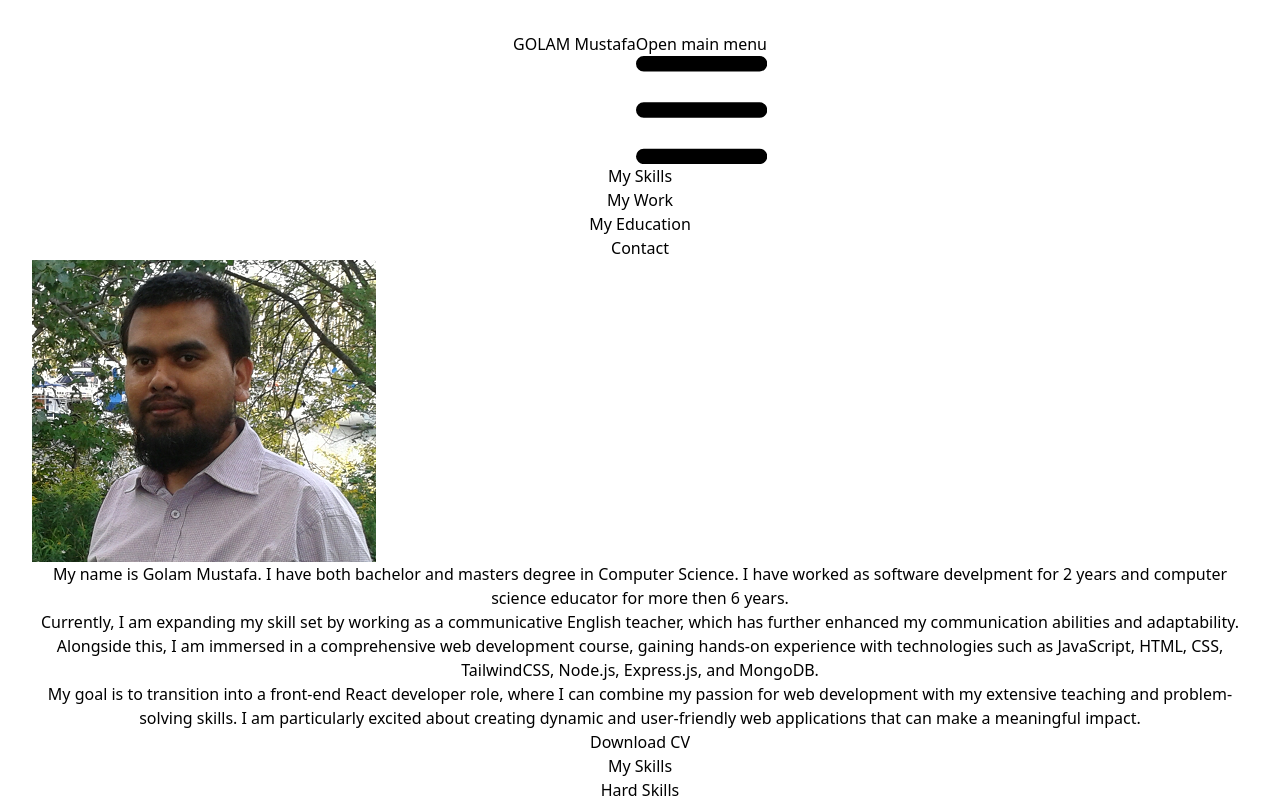
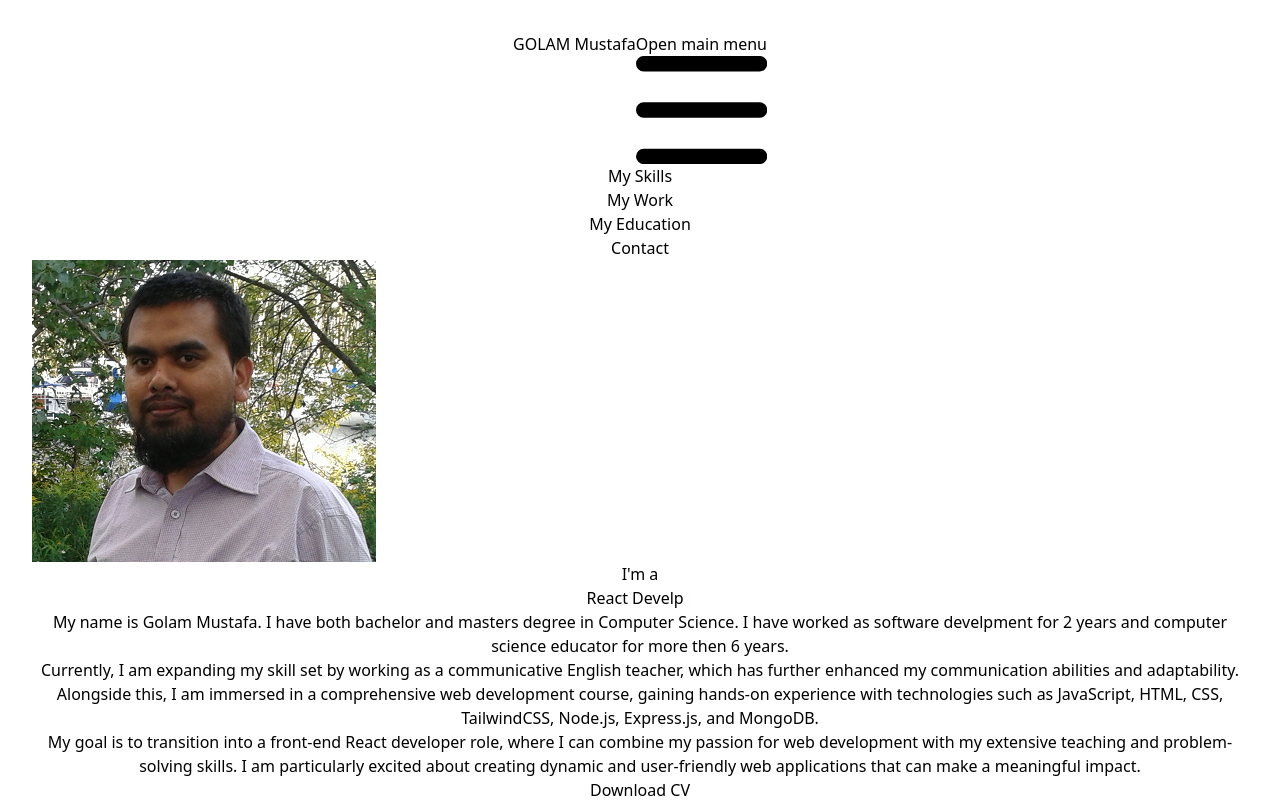
Before and after one commit to masudsw/myprofile, a React (Vite) app: page / in a window 1280 px wide. Shown: the top 800 px of the page. Built offline with nearby package versions, Linux system fonts and the light colour scheme.

Commit message:
type writer effect added

```diff
--- a/package.json
+++ b/package.json
@@ -12,7 +12,8 @@
   "dependencies": {
     "react": "^18.3.1",
     "react-dom": "^18.3.1",
-    "react-icons": "^5.2.1"
+    "react-icons": "^5.2.1",
+    "typewriter-effect": "^2.21.0"
   },
   "devDependencies": {
     "@types/react": "^18.3.3",
--- a/src/App.jsx
+++ b/src/App.jsx
@@ -7,7 +7,7 @@ import english_profeciency from '../src/assets/english_profeciency.png'
 import problem_solving from '../src/assets/problem_solving.jpg'
 import team_work from '../src/assets/team_work.webp'
 
-
+import Typewriter from "typewriter-effect";
 import { FaHtml5 } from 'react-icons/fa'
 import { IoLogoCss3 } from 'react-icons/io'
 import { RiTailwindCssFill } from 'react-icons/ri'
@@ -60,6 +60,22 @@ function App() {
         <div className='lg:flex md:flex  mx-auto py-12'>
           <div className='lg:w-1/3 pb-8 mx-auto'>
             <img src={myImage} alt="" />
+            <div className='text-3xl'>
+            <h1 className='text-orange-800 font-extrabold'>I'm a</h1>
+            <span className='text-orange-800 font-bold'>
+            <Typewriter
+              options={{
+                strings: ['Web Developer','React Develper', 'Computer Science Educator'],
+                autoStart: true,
+                loop: true,
+              }}
+            />
+
+            </span>
+
+
+            </div>
+
           </div>
           <div className='text-2xl pl-8  font-bold lg:w-2/3'>
 
@@ -173,7 +189,7 @@ function App() {
           </div>
           <div class="max-w-sm bg-white border border-gray-200 rounded-lg shadow dark:bg-gray-800 dark:border-gray-700">
             <div className='h-48 overflow-hidden'>
-              <img class="rounded-t-lg h-full"  src="../src/assets/tourism_management.jpg" alt="" />
+              <img class="rounded-t-lg h-full" src="../src/assets/tourism_management.jpg" alt="" />
             </div>
             <div class="p-5 space-y-5">
               <h5 class="mb-2 text-2xl font-bold tracking-tight text-gray-900 dark:text-white">Explore Hub- A tourism</h5>
```
Also changed, not shown: 1 other file (tests, documents, lock files or other folders). Lines whose indentation alone changed are shown as unchanged.
